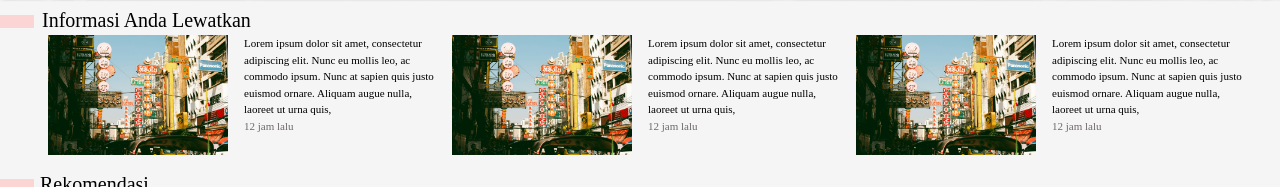
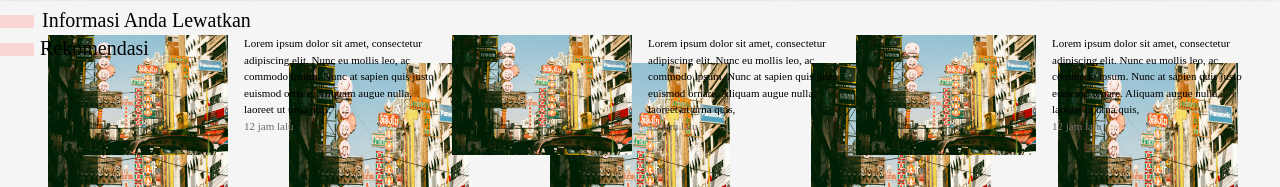
Before and after one commit to sxany/Nrtag-react, a React (Vite) app: page / in a window 1280 px wide. Shown: the part 613-800 px from the top of the page. Built offline with nearby package versions, Linux system fonts and the light colour scheme; a web font is replaced by a local one.

Commit message:
changed mt-36 to 2 after modification

```diff
--- a/src/mainpage/Rekomendasi.jsx
+++ b/src/mainpage/Rekomendasi.jsx
@@ -5,7 +5,7 @@ import '../assets/css/input.css';
 const Rekomendasi = () => {
     return (
         <div className='mx-auto' style={{maxWidth:'1280px'}}>
-            <div className='relative flex mt-36'>
+            <div className='relative flex mt-2'>
                 {/** Kotak */}
                 <div className='kotak w-[34px] h-[13px]'></div>
                 <p
```
